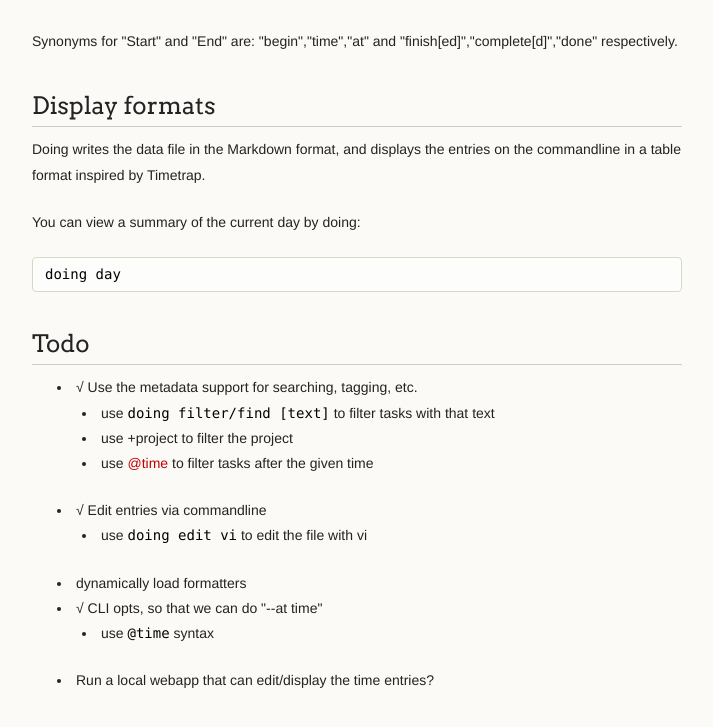
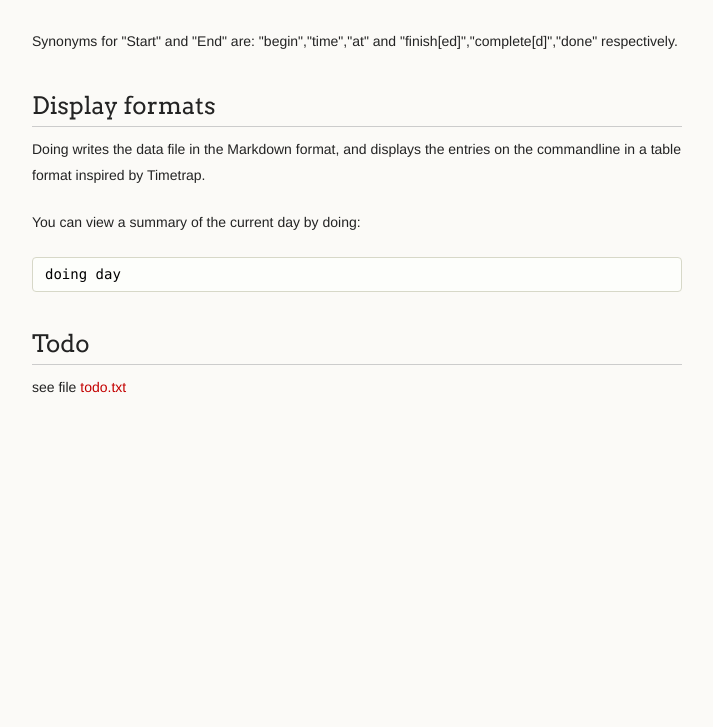
Before and after one commit to gschueler/doingtxt, a plain HTML site: page index.html in a window 1280 px wide. Shown: the part 3567-4294 px from the top of the page, without its empty margins (278-991 px from the left). After the commit the page ends 4040 px from the top, so only its background shows below. Drawn offline with Linux system fonts and the light colour scheme.

```diff
--- a/index.html
+++ b/index.html
@@ -199,30 +199,7 @@
 <h2>
 <a name="todo" class="anchor" href="#todo"><span class="octicon octicon-link"></span></a>Todo</h2>
 
-<ul>
-<li>√ Use the metadata support for searching, tagging, etc.
-
-<ul>
-<li>use <code>doing filter/find [text]</code> to filter tasks with that text</li>
-<li>use +project to filter the project</li>
-<li>use <a href="https://github.com/time" class="user-mention">@time</a> to filter tasks after the given time</li>
-</ul>
-</li>
-<li>√ Edit entries via commandline
-
-<ul>
-<li>use <code>doing edit vi</code> to edit the file with vi</li>
-</ul>
-</li>
-<li>dynamically load formatters</li>
-<li>√ CLI opts, so that we can do "--at time"
-
-<ul>
-<li>use <code>@time</code> syntax</li>
-</ul>
-</li>
-<li>Run a local webapp that can edit/display the time entries?</li>
-</ul>
+<p>see file <a href="https://github.com/gschueler/doingtxt/blob/master/todo.txt">todo.txt</a></p>
       </section>
       <footer>
         <p><small>Hosted on <a href="https://pages.github.com">GitHub Pages</a> using the Dinky theme</small></p>
```
Also changed, not shown: params.json (+1 -1 lines).
